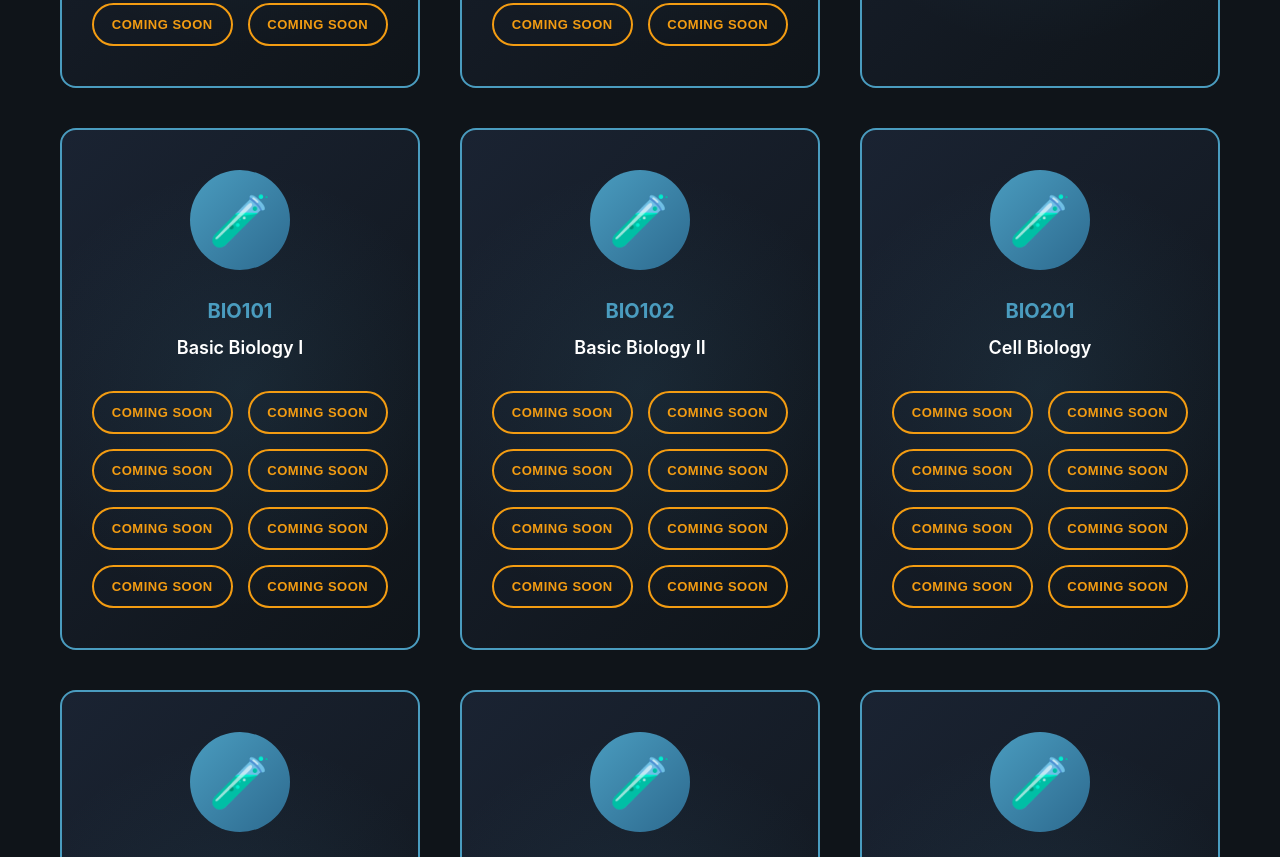
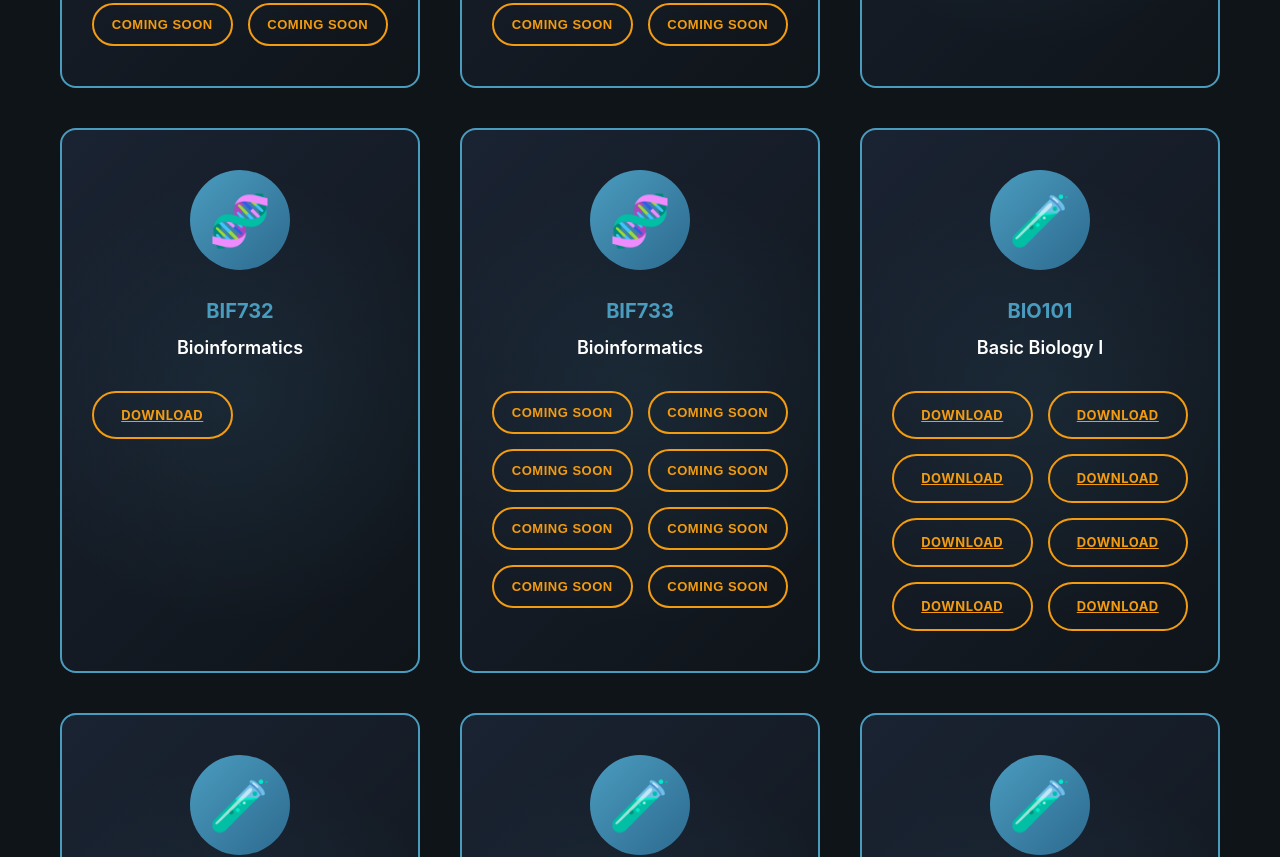
Before and after one commit to Sahirullah/v-lib, a React (Vite) app: page /final-term in a window 1280 px wide. Shown: the part 2840-3697 px from the top of the page. Built offline with nearby package versions, Linux system fonts and the light colour scheme; the HTML template or start-up script is replaced by a standard one.

Commit message:
adding new link

```diff
--- a/src/data/finalTermData.js
+++ b/src/data/finalTermData.js
@@ -55,9 +55,22 @@ export const finalTermData = [
     'https://docs.google.com/document/d/1GLLCaKTGEW4klk1PCFYOM1_mYB4n7Y4r/edit?usp=sharing&ouid=114958120571553419825&rtpof=true&sd=true',
     'https://docs.google.com/document/d/1dpq9bGslQ68sGAl4kBE5liyxL7YApqMa/edit?usp=sharing&ouid=114958120571553419825&rtpof=true&sd=true'
   ]},
+  { id: 10, code: 'BIF732', title: 'Bioinformatics', category: 'bif', image: '🧬' ,links:[
+      ' https://docs.google.com/document/d/1KnAZ0USkVxuTFeYZbr2rxdDprK5FEu19/edit?usp=sharing&ouid=114958120571553419825&rtpof=true&sd=true'
+  ]},
+  { id: 10, code: 'BIF733', title: 'Bioinformatics', category: 'bif', image: '🧬' ,links:''},
 
   // BIO - Biology
-  { id: 10, code: 'BIO101', title: 'Basic Biology I', category: 'bio', image: '🧪' ,Link:''},
+  { id: 10, code: 'BIO101', title: 'Basic Biology I', category: 'bio', image: '🧪' ,links:[
+    'https://drive.google.com/file/d/1QnBikvPiyxZGNoj7FwHEEM2ous0GiBjL/view?usp=sharing',
+    'https://drive.google.com/file/d/1aR0Vau3vGN-XfGPIXp_XR8LHSWGT6B8G/view?usp=sharing',
+    'https://drive.google.com/file/d/1i_A0Olr-5jW3iRrJ25jJi338C6YJIBgi/view?usp=sharing',
+    'https://drive.google.com/file/d/1Q-WeZuIFANhtg8zgeVdaAWEpDwOeYZma/view?usp=sharing',
+    'https://drive.google.com/file/d/1E7dfvnAzyvzMw0ziJlzUR7a5DgqfgqpU/view?usp=sharing',
+    'https://drive.google.com/file/d/1uPtEkDXQxXUjB-73EDbu4Wl8BZm7phGP/view?usp=sharing',
+    'https://drive.google.com/file/d/1gXtxV9RT12SPPyBA9JjpQCx8P16Q20bH/view?usp=sharing',
+    'https://drive.google.com/file/d/1xyma7VSdrpHUqGKFLxHWs9j56MlPixVc/view?usp=sharing'
+  ]},
   { id: 11, code: 'BIO102', title: 'Basic Biology II', category: 'bio', image: '🧪' ,Link:''},
   { id: 12, code: 'BIO201', title: 'Cell Biology', category: 'bio', image: '🧪' ,Link:''},
   { id: 13, code: 'BIO202', title: 'Biochemistry I', category: 'bio', image: '🧪' ,Link:''},
```
